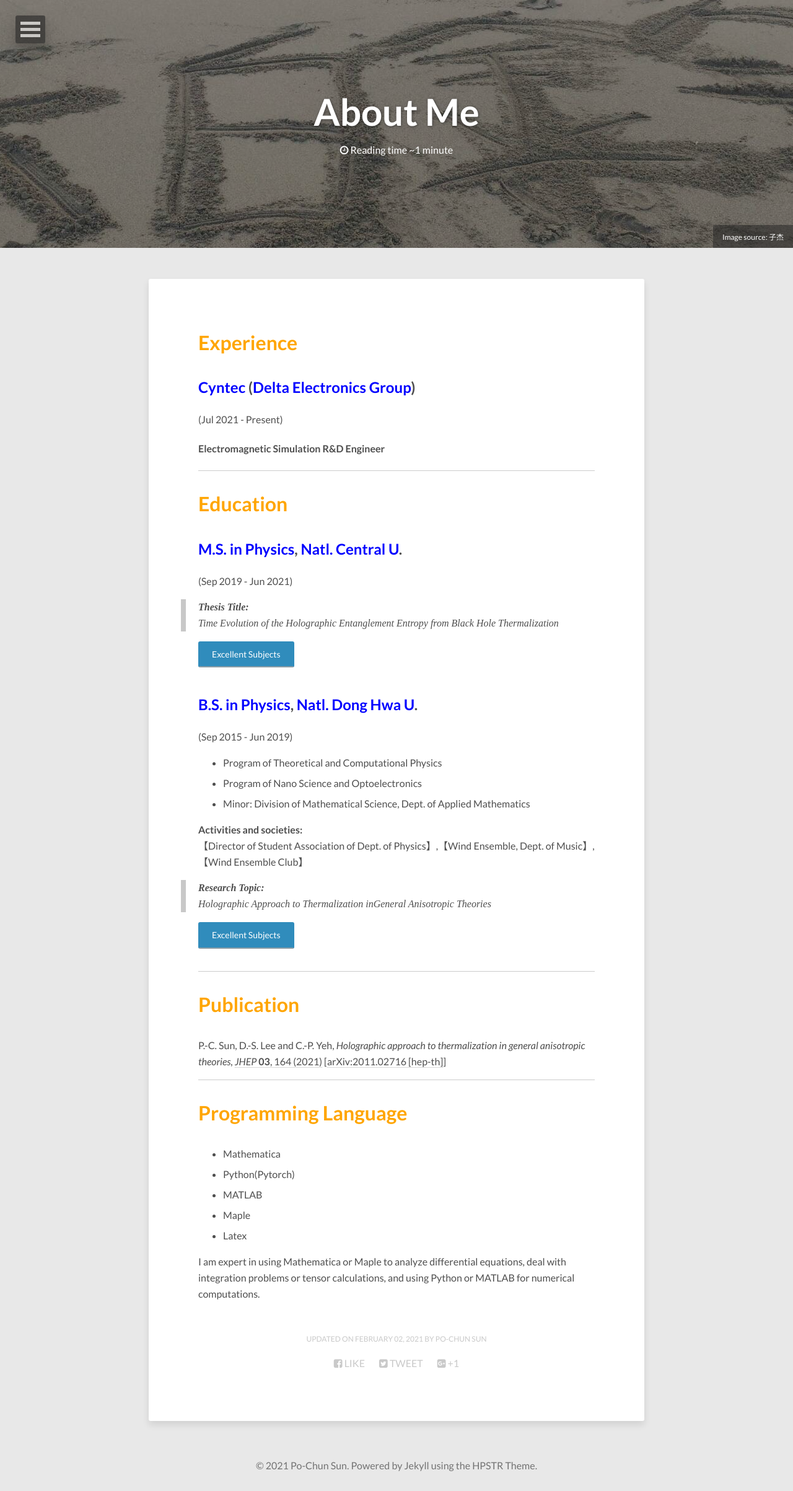
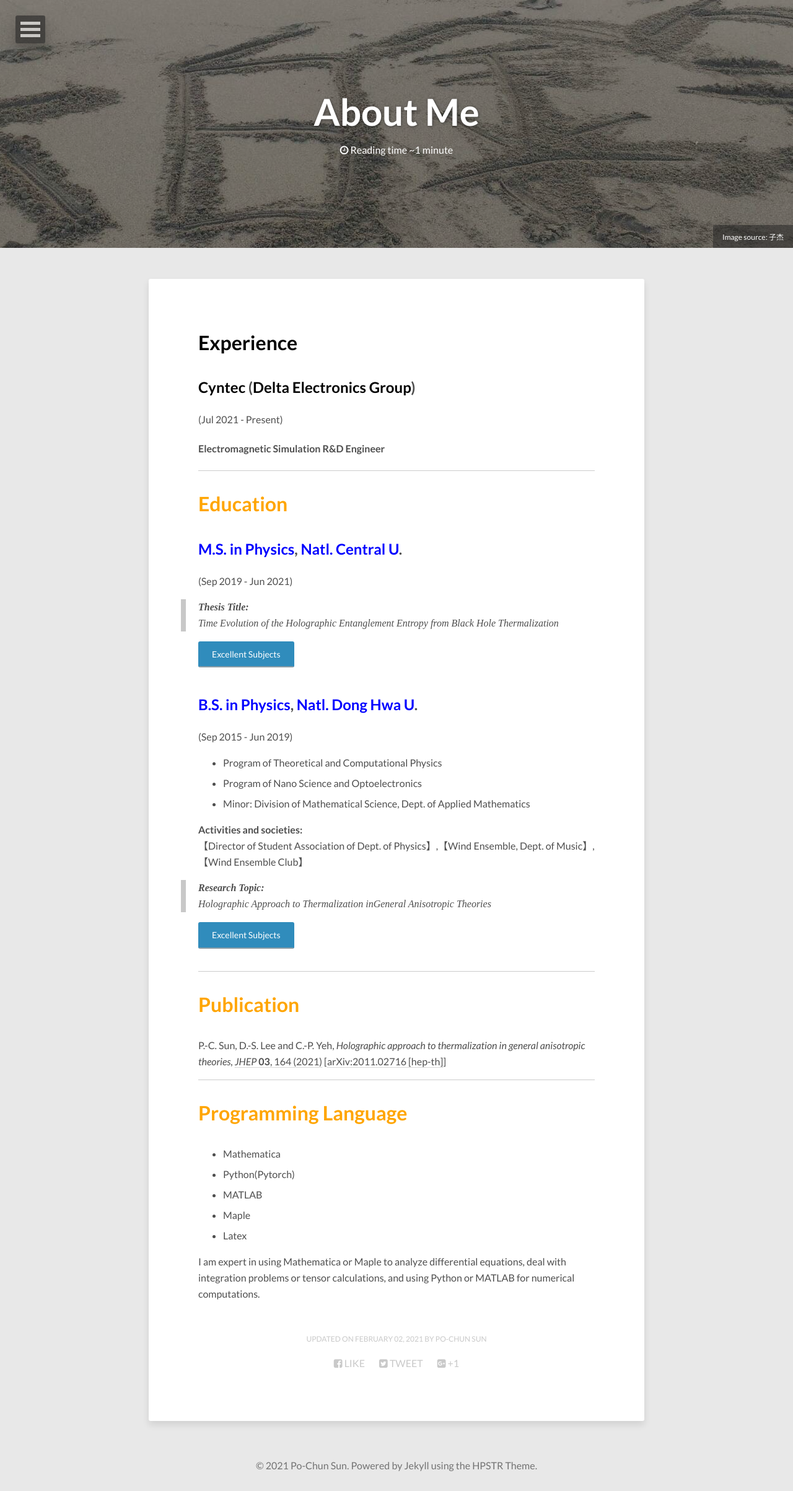
Before and after one commit to pochunsun/pochunsun.github.io, a Jekyll site: the page built from about/index.md, in a window 1280 px wide. Shown: the whole page at 62% size. Built offline with Jekyll 4.4.1, drawn with Linux system fonts in a browser that asks for light colours; nearby versions of some CDN libraries.

Commit message:
Update index.md

```diff
--- a/about/index.md
+++ b/about/index.md
@@ -7,8 +7,8 @@ image:
 comments: false
 modified: 2021-02-02
 ---
-# <font color=orange>Experience</font>
-## [<font color=blue>Cyntec</font>](http://www.cyntec.com/) ([<font color=blue>Delta Electronics Group</font>](https://www.deltaww.com/en-US/index))
+# <font color=black>Experience</font>
+## [<font color=black>Cyntec</font>](http://www.cyntec.com/) ([<font color=black>Delta Electronics Group</font>](https://www.deltaww.com/en-US/index))
 (Jul 2021 - Present)<br>
 #### Electromagnetic Simulation R&D Engineer
 
```
